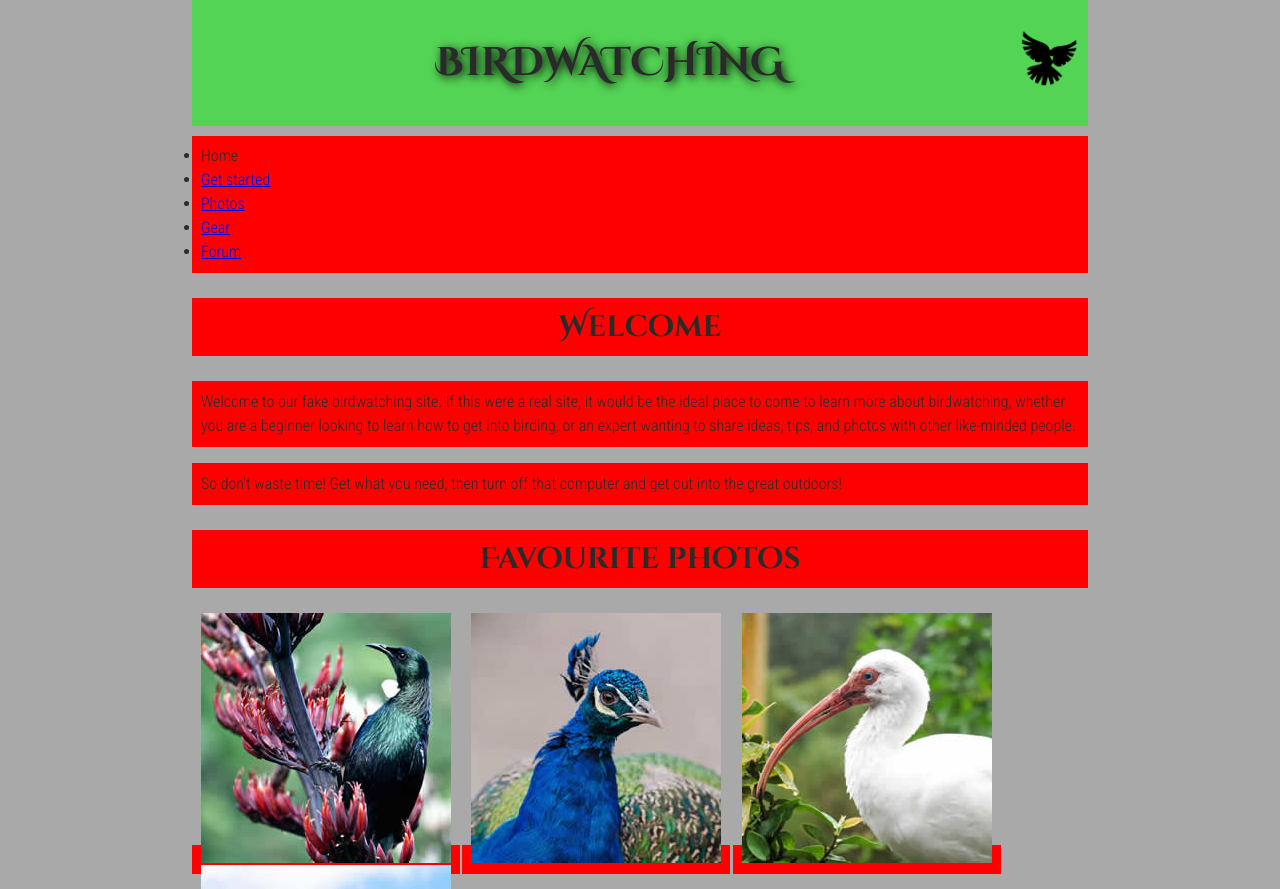
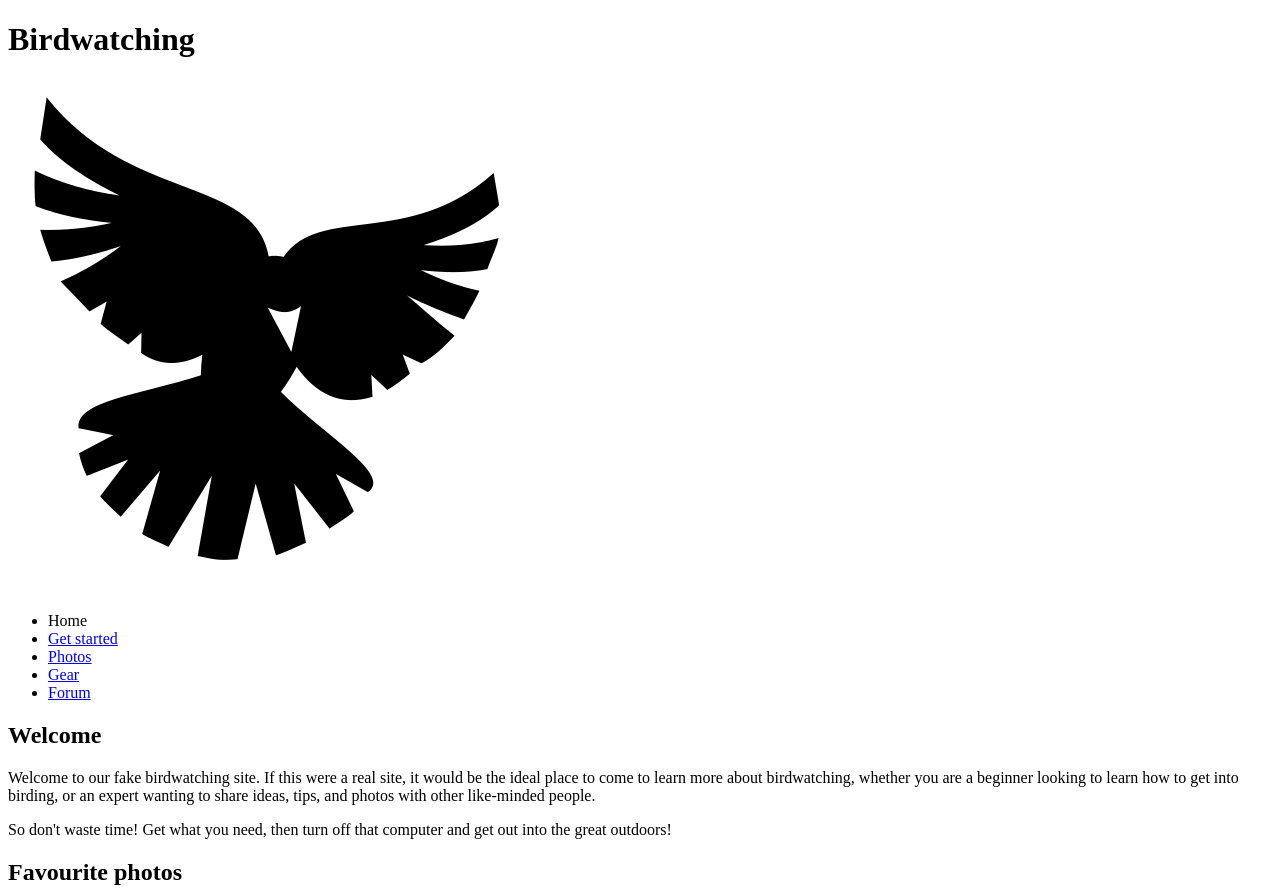
Before and after one commit to andreasevansdurhamcollege/andreasevansdurhamcollege.github.io, a plain HTML site: page Assignment #1 Part 2/index.html in a window 1280 px wide. Shown: the top 889 px of the page. Drawn offline with Linux system fonts and the light colour scheme.

Commit message:
Update index.html
-Was confused as to why the changes I was making weren't being logged in the Github desktop app—turns out I just needed to save the file

-Added comment with name, filename, date, description

-I had added the stylesheet and started wrapping the content but removed these changes cause they weren't showing up on the Github app. I will now reapply those changes and they will show up on the next commit

```diff
--- a/Assignment #1 Part 2/index.html
+++ b/Assignment #1 Part 2/index.html
@@ -1,10 +1,16 @@
+<!--
+	Name: Andreas
+	File: index.html
+	Date: 31 January 2024
+	Structuring an HTML file for a birdwatching website
+	-->
+
 <!DOCTYPE html>
 <html lang="en">
   <head>
     <meta charset="utf-8">
     <title>Birdwatching</title>
     <link href="https://fonts.googleapis.com/css?family=Roboto+Condensed:300%7CCinzel+Decorative:700" rel="stylesheet">
-    <link rel="stylesheet" href="style.css">
 
     <!--[if lt IE 9]>
       <script src="https://cdnjs.cloudflare.com/ajax/libs/html5shiv/3.7.3/html5shiv.js"></script>
@@ -13,11 +19,8 @@
 
   <body>
 
-      <header>
-        <h1>Birdwatching</h1>
-        <img src="dove.png" alt="a simple dove logo">
-      </header>
-
+      <h1>Birdwatching</h1>
+      <img src="dove.png" alt="a simple dove logo">
 
 
       <ul>
```
